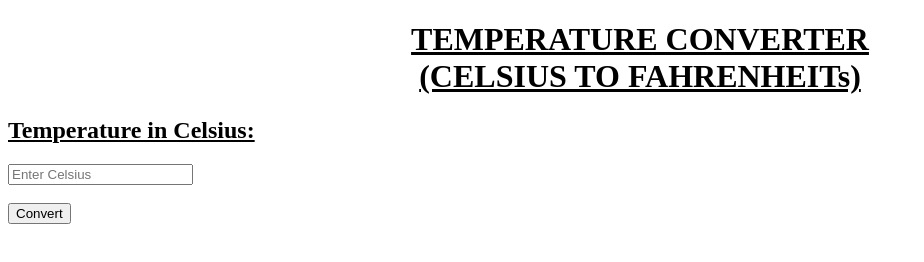
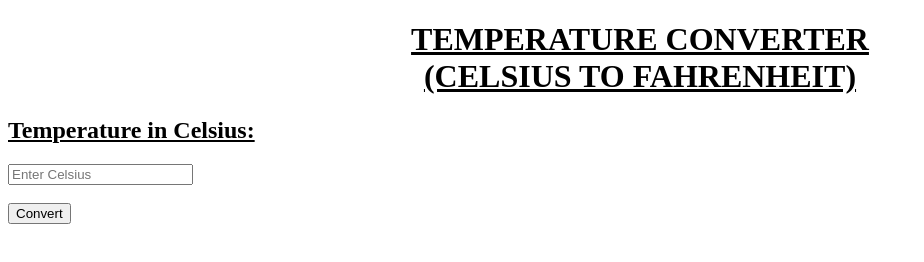
Before and after one commit to manalkhattak/java.assignment1, a plain HTML site: page index.html in a window 1280 px wide. Shown: the whole page, without its empty margins (0-924 px from the left). Drawn offline with Linux system fonts and the light colour scheme.

Commit message:
temp converter

```diff
--- a/index.html
+++ b/index.html
@@ -8,7 +8,7 @@
 <body>
     <h1><center><u>TEMPERATURE CONVERTER
     <br>
-        (CELSIUS TO FAHRENHEITs)
+        (CELSIUS TO FAHRENHEIT)
     <br>
     </u></center></h1>
     <label><h2><u>Temperature in Celsius:</u></h2></label>
```
